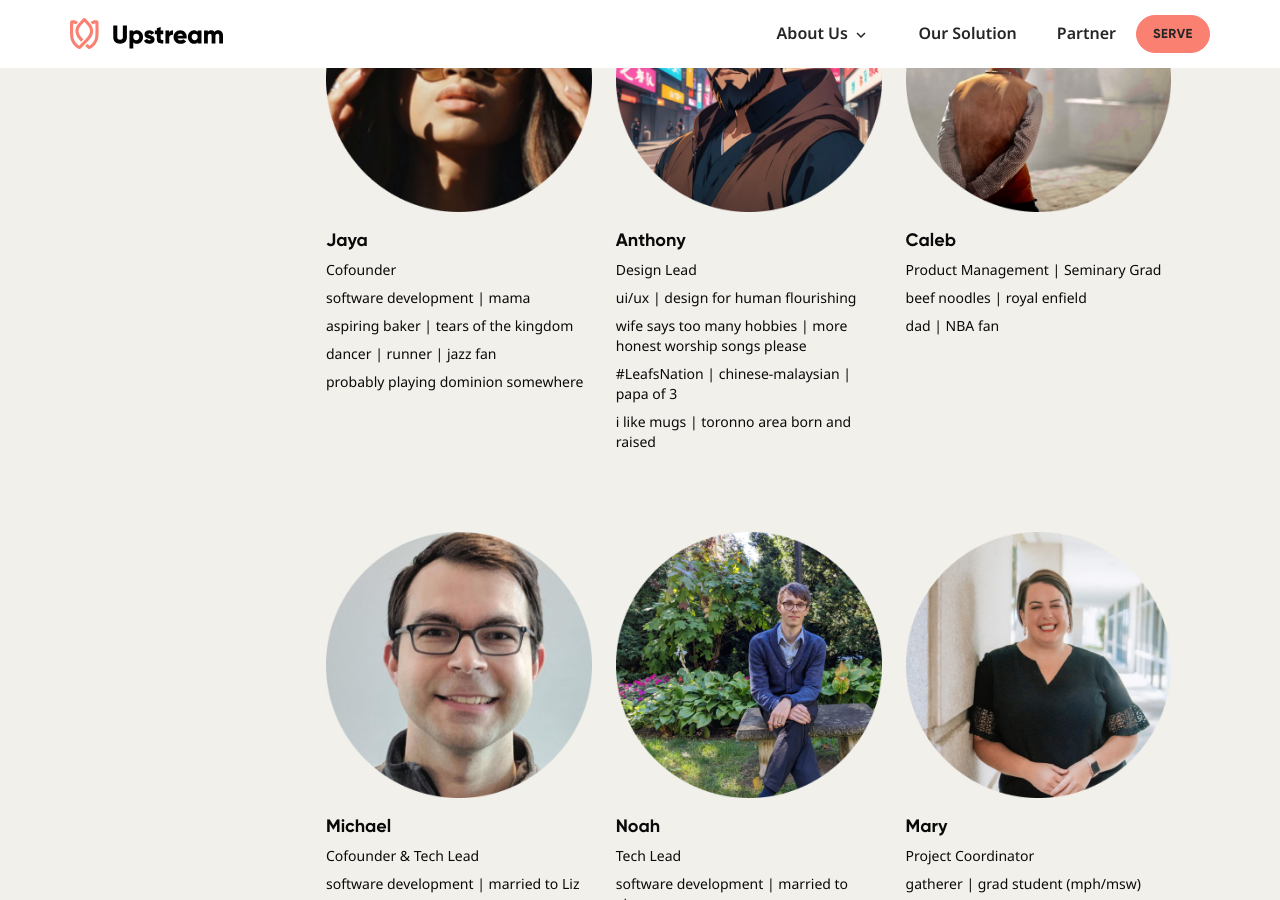
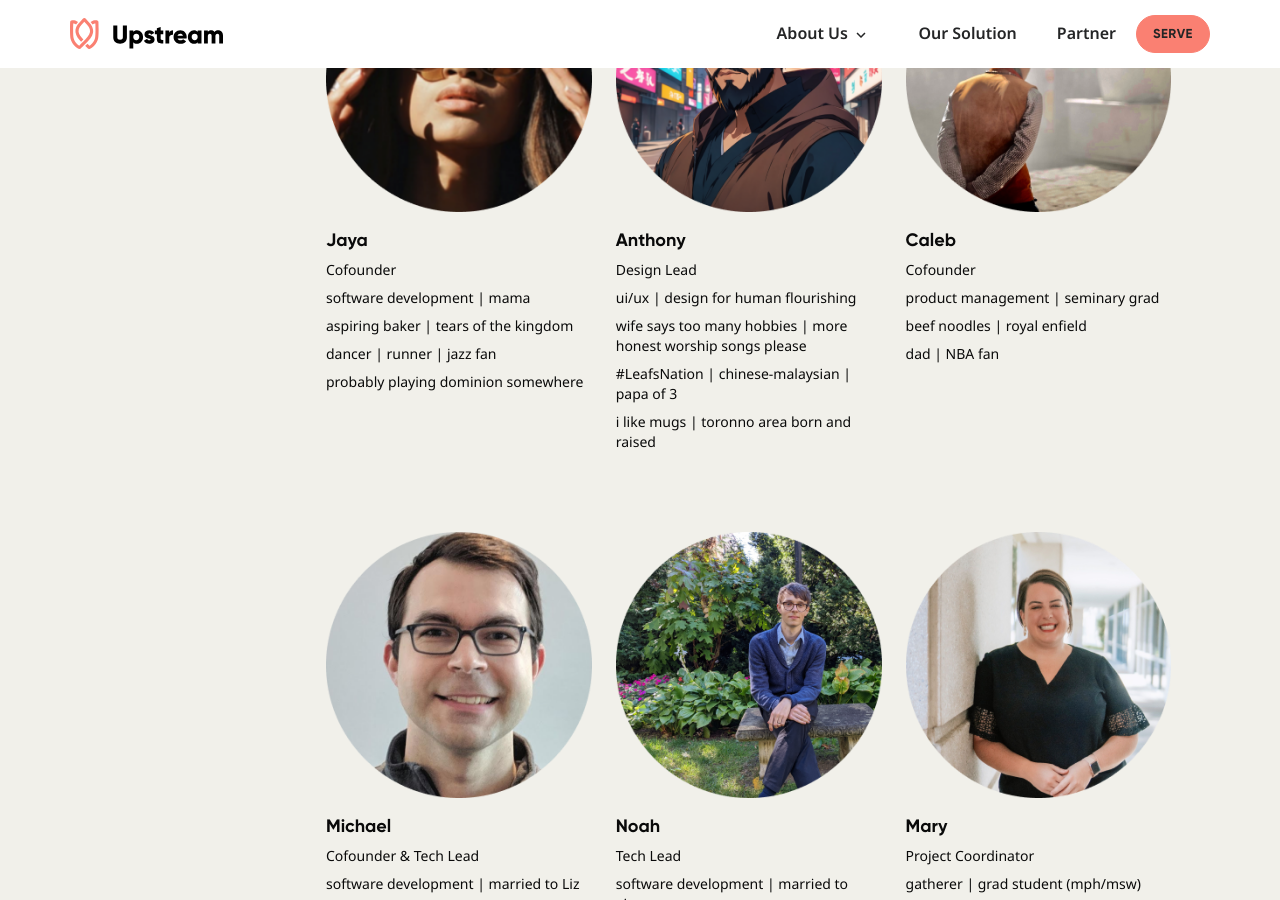
Before and after one commit to UpstreamCode/upstreamcode.github.io, a Jekyll site: the page built from _pages/about.html, in a window 1280 px wide and 900 px high, scrolled down 2864 px. Built offline with Jekyll 4.4.1, drawn with Linux system fonts in a browser that asks for light colours; comment, search, counter and statistics services are not loaded.

Commit message:
Updated text and added capitalization to bio section for consistency

```diff
--- a/_pages/about.html
+++ b/_pages/about.html
@@ -112,7 +112,8 @@ image: assets/images/share-upstream-code.jpg
             alt="A picture of a man praying" class="img-fluid">
             <div>
               <p class="member-name">Caleb</p>
-              <p>Product Management | Seminary Grad</p>
+              <p>Cofounder</p>
+              <p>product management | seminary grad</p>
               <p>beef noodles | royal enfield</p>
               <p>dad | NBA fan</p>
             </div>
--- a/_pages/serve.html
+++ b/_pages/serve.html
@@ -11,9 +11,9 @@ image: assets/images/share-upstream-code.jpg
     <div class="d-none d-md-flex col-md-1"></div>
     <div class="col-12 col-md-5 start-box">
       <div class="px-mobile">
-        <p class="tagline">Missional technologists</p>
+        <p class="tagline">Missional Technologists</p>
         <h1>Serve With Us</h1>
-        <p>We’re creating spaces for developers and designers to meaningfully contribute to global missions.</p>
+        <p>Are you a developer or designer looking for ways to participate in global missions? Discover how you can contribute to the Great Commission from your home!</p>
         <div class="d-grid d-md-block">
           <a href="https://tally.so/r/me6EJo" target="_blank" rel="nofollow" class="btn btn-primary">Join Us {% include svgs/icons/arrows/arrow-external.svg %}</a>
         </div>
```
